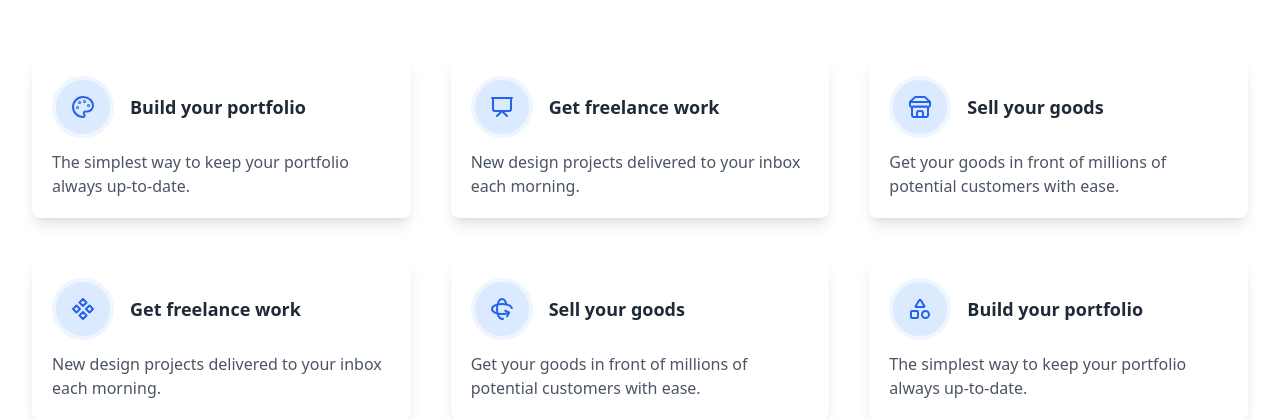
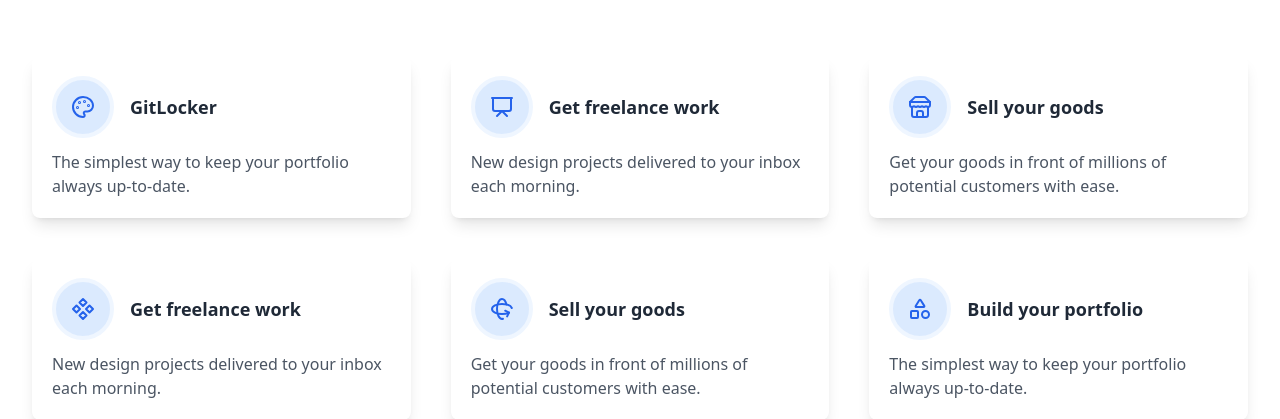
Before and after one commit to codyrutscher/test-repo-5, a PHP site: page /info.php in a window 1280 px wide. Shown: the top 419 px of the page. Run offline with PHP 8.4, Linux system fonts and the light colour scheme; some libraries are stand-ins or nearby versions.

Commit message:
Update info.php

```diff
--- a/info.php
+++ b/info.php
@@ -17,10 +17,10 @@
           <svg class="shrink-0 size-6 text-blue-600 dark:text-blue-400" xmlns="http://www.w3.org/2000/svg" width="24" height="24" viewBox="0 0 24 24" fill="none" stroke="currentColor" stroke-width="2" stroke-linecap="round" stroke-linejoin="round"><circle cx="13.5" cy="6.5" r=".5"/><circle cx="17.5" cy="10.5" r=".5"/><circle cx="8.5" cy="7.5" r=".5"/><circle cx="6.5" cy="12.5" r=".5"/><path d="M12 2C6.5 2 2 6.5 2 12s4.5 10 10 10c.926 0 1.648-.746 1.648-1.688 0-.437-.18-.835-.437-1.125-.29-.289-.438-.652-.438-1.125a1.64 1.64 0 0 1 1.668-1.668h1.996c3.051 0 5.555-2.503 5.555-5.554C21.965 6.012 17.461 2 12 2z"/></svg>
         </div>
         <div class="shrink-0">
-          <h3 class="block text-lg font-semibold text-gray-800 dark:text-white">Build your portfolio</h3>
+          <h3 class="block text-lg font-semibold text-gray-800 dark:text-white">GitLocker</h3>
         </div>
       </div>
-      <p class="text-gray-600 dark:text-neutral-400">The simplest way to keep your portfolio always up-to-date.</p>
+      <a href="https://www.gitlocker.com"><p class="text-gray-600 dark:text-neutral-400">The simplest way to keep your portfolio always up-to-date.</p></a>
     </div>
     <!-- End Card -->
 
```
